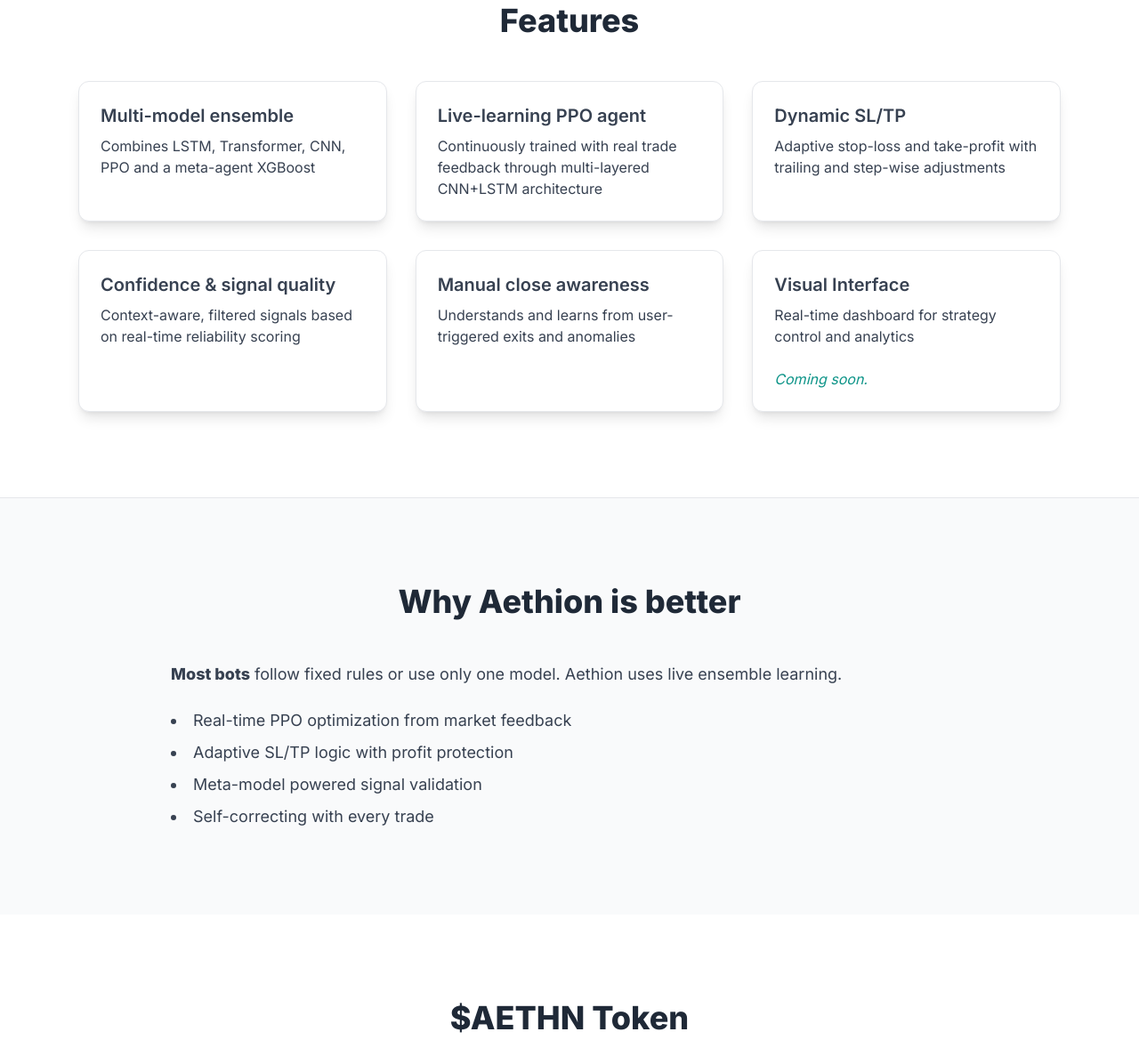
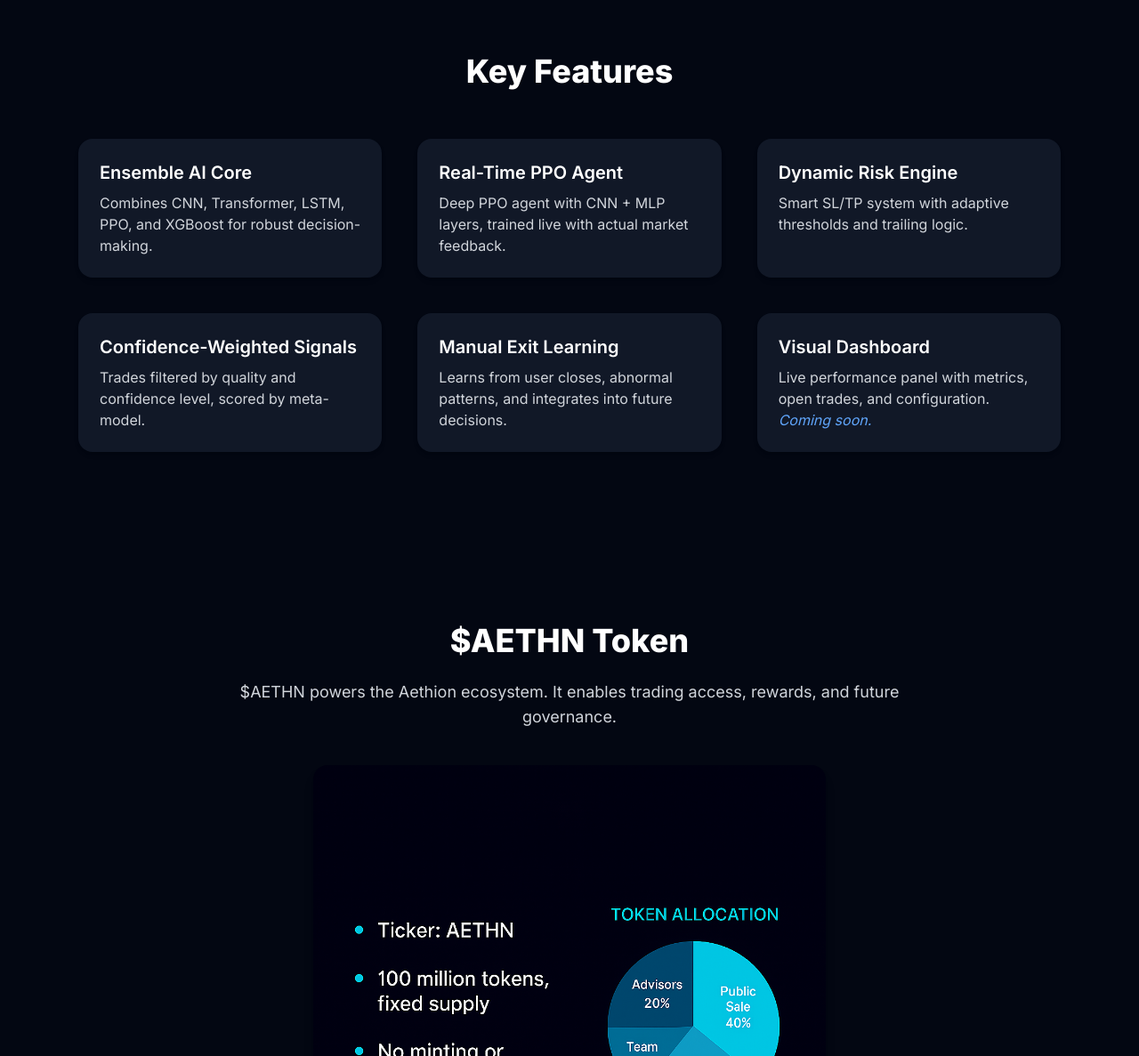
Before and after one commit to Mikhu76/aethion-site, a plain HTML site: page index.html in a window 1280 px wide. Shown: the part 1613-2800 px from the top of the page at 89% size. Drawn offline with nearby package versions, Linux system fonts and the light colour scheme.

Commit message:
Update index.html

```diff
--- a/index.html
+++ b/index.html
@@ -2,7 +2,7 @@
 <html lang="en">
 <head>
   <meta charset="UTF-8" />
-  <meta name="viewport" content="width=device-width, initial-scale=1.0"/>
+  <meta name="viewport" content="width=device-width, initial-scale=1.0" />
   <title>Aethion – Trade with AI-intelligence</title>
   <script src="https://cdn.tailwindcss.com"></script>
   <link href="https://fonts.googleapis.com/css2?family=Inter:wght@400;600;800&display=swap" rel="stylesheet">
@@ -12,90 +12,80 @@
     }
   </style>
 </head>
-<body class="bg-white text-gray-800">
+<body class="bg-gray-950 text-white">
 
-  <!-- Hero -->
-  <section class="min-h-screen flex flex-col justify-center items-center text-center px-6 py-20 bg-gray-50">
-    <img src="kuva1_kansi.png" alt="Aethion Logo" class="w-[460px] mb-12" />
-    <p class="text-xl sm:text-2xl text-gray-700 max-w-2xl mb-8">Trade with AI-intelligence. Advanced ensemble-model bot using LSTM, Transformer, CNN, PPO and a meta-agent XGBoost</p>
-    <a href="#features" class="bg-teal-500 hover:bg-teal-600 transition text-white font-semibold py-3 px-6 rounded-full text-lg shadow-md">Explore Features</a>
+<!-- Hero Section -->
+<section class="relative overflow-hidden">
+  <div class="absolute inset-0 bg-gradient-to-br from-indigo-900 to-black opacity-40"></div>
+  <div class="relative z-10 min-h-screen flex flex-col justify-center items-center text-center px-6 py-20">
+    <img src="kuva1_kansi.png" alt="Aethion Logo" class="w-[460px] mb-8 mx-auto" />
+    <p class="text-2xl sm:text-3xl text-white max-w-2xl mb-6 font-semibold leading-snug">
+      Trade with AI-intelligence.<br />
+      Advanced multi-model strategy powered by PPO, LSTM, Transformer, CNN, and XGBoost.
+    </p>
+    <a href="#features" class="mt-4 bg-blue-600 hover:bg-blue-700 transition text-white font-semibold py-3 px-8 rounded-full text-lg shadow-xl">
+      Explore Features
+    </a>
+  </div>
 </section>
 
-  <!-- Hero-Feature Image -->
-  <div class="my-20 px-4 text-center">
-    <img src="kuva2_tekniikka.png" alt="Adaptive AI for Smarter Trading" class="rounded-xl shadow-lg mx-auto max-w-3xl" />
+<!-- Divider Graphic -->
+<div class="max-w-6xl mx-auto px-6 my-16">
+  <img src="kuva2_tekniikka.png" alt="Tech Illustration" class="rounded-2xl shadow-2xl mx-auto max-w-4xl" />
 </div>
 
 <!-- Features -->
 <section id="features" class="py-24 px-6 max-w-6xl mx-auto">
-    <h2 class="text-4xl font-bold text-center mb-12">Features</h2>
-    <div class="grid grid-cols-1 md:grid-cols-2 lg:grid-cols-3 gap-8 text-gray-700">
-      <div class="bg-white p-6 rounded-xl shadow-lg border">
-        <h3 class="text-xl font-semibold mb-2">Multi-model ensemble</h3>
-        <p>Combines LSTM, Transformer, CNN, PPO and a meta-agent XGBoost</p>
+  <h2 class="text-4xl font-extrabold text-center mb-14">Key Features</h2>
+  <div class="grid grid-cols-1 sm:grid-cols-2 lg:grid-cols-3 gap-10">
+    <div class="bg-gray-900 rounded-2xl p-6 shadow-md hover:shadow-xl transition">
+      <h3 class="text-xl font-semibold mb-2">Ensemble AI Core</h3>
+      <p class="text-gray-300">Combines CNN, Transformer, LSTM, PPO, and XGBoost for robust decision-making.</p>
     </div>
-      <div class="bg-white p-6 rounded-xl shadow-lg border">
-        <h3 class="text-xl font-semibold mb-2">Live-learning PPO agent</h3>
-        <p>Continuously trained with real trade feedback through multi-layered CNN+LSTM architecture</p>
+    <div class="bg-gray-900 rounded-2xl p-6 shadow-md hover:shadow-xl transition">
+      <h3 class="text-xl font-semibold mb-2">Real-Time PPO Agent</h3>
+      <p class="text-gray-300">Deep PPO agent with CNN + MLP layers, trained live with actual market feedback.</p>
     </div>
-      <div class="bg-white p-6 rounded-xl shadow-lg border">
-        <h3 class="text-xl font-semibold mb-2">Dynamic SL/TP</h3>
-        <p>Adaptive stop-loss and take-profit with trailing and step-wise adjustments</p>
+    <div class="bg-gray-900 rounded-2xl p-6 shadow-md hover:shadow-xl transition">
+      <h3 class="text-xl font-semibold mb-2">Dynamic Risk Engine</h3>
+      <p class="text-gray-300">Smart SL/TP system with adaptive thresholds and trailing logic.</p>
     </div>
-      <div class="bg-white p-6 rounded-xl shadow-lg border">
-        <h3 class="text-xl font-semibold mb-2">Confidence & signal quality</h3>
-        <p>Context-aware, filtered signals based on real-time reliability scoring</p>
+    <div class="bg-gray-900 rounded-2xl p-6 shadow-md hover:shadow-xl transition">
+      <h3 class="text-xl font-semibold mb-2">Confidence-Weighted Signals</h3>
+      <p class="text-gray-300">Trades filtered by quality and confidence level, scored by meta-model.</p>
     </div>
-      <div class="bg-white p-6 rounded-xl shadow-lg border">
-        <h3 class="text-xl font-semibold mb-2">Manual close awareness</h3>
-        <p>Understands and learns from user-triggered exits and anomalies</p>
+    <div class="bg-gray-900 rounded-2xl p-6 shadow-md hover:shadow-xl transition">
+      <h3 class="text-xl font-semibold mb-2">Manual Exit Learning</h3>
+      <p class="text-gray-300">Learns from user closes, abnormal patterns, and integrates into future decisions.</p>
     </div>
-      <div class="bg-white p-6 rounded-xl shadow-lg border">
-        <h3 class="text-xl font-semibold mb-2">Visual Interface</h3>
-        <p>Real-time dashboard for strategy control and analytics<br><br><span class="italic text-teal-600">Coming soon.</span></p>
+    <div class="bg-gray-900 rounded-2xl p-6 shadow-md hover:shadow-xl transition">
+      <h3 class="text-xl font-semibold mb-2">Visual Dashboard</h3>
+      <p class="text-gray-300">Live performance panel with metrics, open trades, and configuration. <span class="italic text-blue-400">Coming soon.</span></p>
     </div>
   </div>
 </section>
 
-  <!-- Why Aethion -->
-  <section class="bg-gray-50 py-24 px-6 border-t">
-    <h2 class="text-4xl font-bold text-center mb-12">Why Aethion is better</h2>
-    <div class="max-w-4xl mx-auto text-gray-700 space-y-6 text-lg">
-      <p><strong>Most bots</strong> follow fixed rules or use only one model. Aethion uses live ensemble learning.</p>
-      <ul class="list-disc list-inside space-y-2">
-        <li>Real-time PPO optimization from market feedback</li>
-        <li>Adaptive SL/TP logic with profit protection</li>
-        <li>Meta-model powered signal validation</li>
-        <li>Self-correcting with every trade</li>
-      </ul>
+<!-- Token Section -->
+<section class="py-24 px-6 max-w-4xl mx-auto text-center">
+  <h2 class="text-4xl font-bold mb-6">$AETHN Token</h2>
+  <p class="text-lg text-gray-300 mb-6">
+    $AETHN powers the Aethion ecosystem. It enables trading access, rewards, and future governance.
+  </p>
+  <div class="my-10">
+    <img src="kuva_allocation.png" alt="Tokenomics" class="mx-auto rounded-2xl shadow-lg max-w-xl" />
   </div>
-  </section>
-
-  <!-- Token Section -->
-  <section class="py-24 px-6 max-w-4xl mx-auto text-center bg-white">
-    <h2 class="text-4xl font-bold mb-6">$AETHN Token</h2>
-    <p class="text-lg text-gray-600 mb-8">
-      $AETHN is the native utility token for Aethion. Used for ecosystem access, governance, and rewards.
-    </p>
-
-    <div class="my-12">
-      <img src="kuva_allocation.png" alt="AETHN Tokenomics Chart" class="mx-auto rounded-xl shadow-lg max-w-xl" />
+  <div class="my-10">
+    <img src="roadmap.png" alt="Roadmap" class="mx-auto rounded-2xl shadow-lg max-w-xl" />
   </div>
-
-    <div class="my-12">
-      <img src="roadmap.png" alt="Aethion Roadmap" class="mx-auto rounded-xl shadow-lg max-w-xl" />
-    </div>
-
   <span class="inline-block px-6 py-3 bg-yellow-400 text-black font-semibold rounded-full text-lg">
     Coming Soon
   </span>
 </section>
 
 <!-- Footer -->
-  <footer class="text-center text-gray-500 py-10 text-sm bg-gray-100 border-t">
-    &copy; 2025 Aethion. All rights reserved.
-    <br />
-    <a href="whitepaper.pdf" target="_blank" class="underline text-gray-600 hover:text-black">View Whitepaper</a>
+<footer class="text-center text-gray-500 py-10 text-sm">
+  &copy; 2025 Aethion. All rights reserved.<br />
+  <a href="whitepaper.pdf" target="_blank" class="underline text-gray-400 hover:text-white">View Whitepaper</a>
 </footer>
 
 </body>
```
Lines whose indentation alone changed are shown as unchanged.
